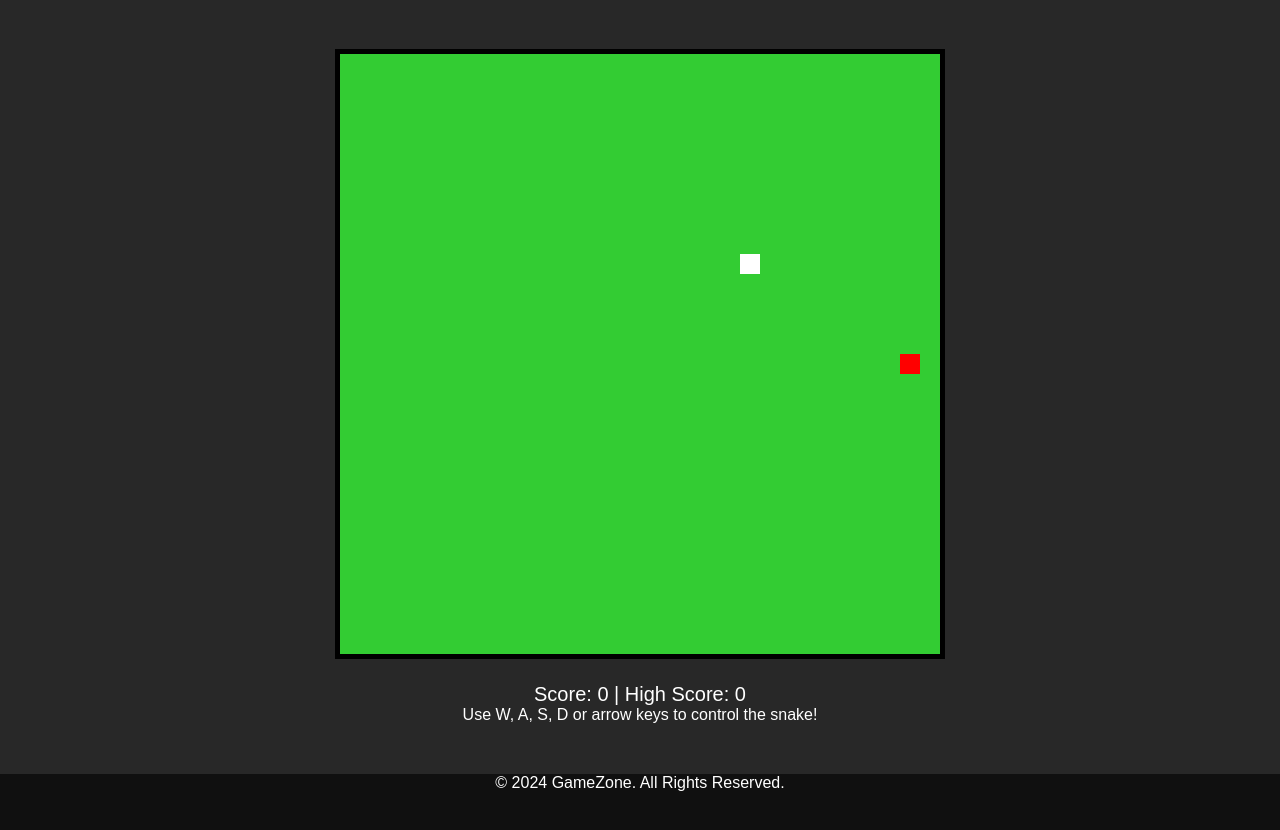
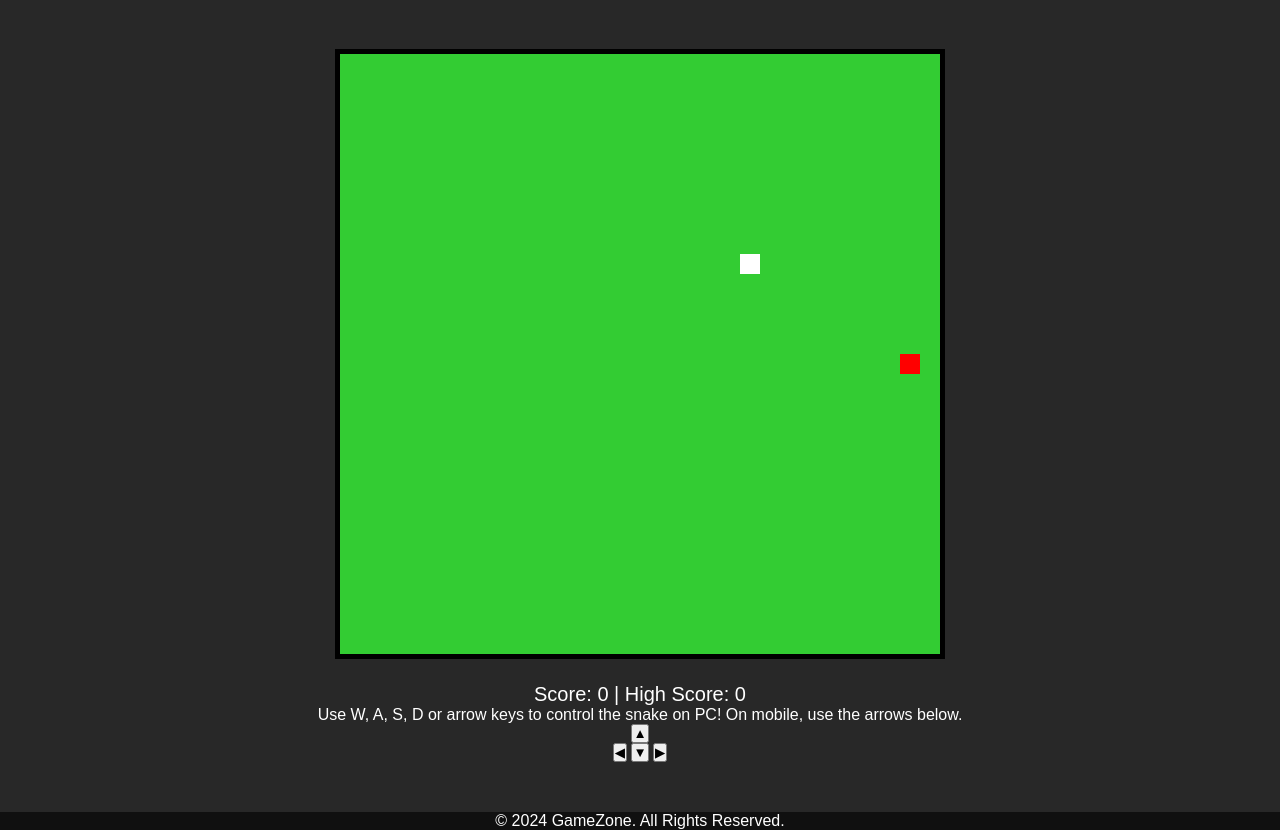
Before and after one commit to rayush2001/GameZone, a plain HTML site: page snake game/main.html in a window 1280 px wide. Shown: the part 78-908 px from the top of the page. Before the commit the page ends 870 px from the top, so only its background shows below. Drawn offline with Linux system fonts and the light colour scheme.

Commit message:
Update main.html

```diff
--- a/snake game/main.html
+++ b/snake game/main.html
@@ -15,7 +15,17 @@
     <section class="game-section">
         <canvas id="gameCanvas" width="600" height="600"></canvas>
         <p id="score">Score: 0 | High Score: 0</p>
-        <p>Use W, A, S, D or arrow keys to control the snake!</p>
+        <p>Use W, A, S, D or arrow keys to control the snake on PC! On mobile, use the arrows below.</p>
+
+        <!-- Touch controls for mobile -->
+        <div class="touch-controls">
+            <button id="upBtn">▲</button>
+            <div>
+                <button id="leftBtn">◀</button>
+                <button id="downBtn">▼</button>
+                <button id="rightBtn">▶</button>
+            </div>
+        </div>
     </section>
 
     <footer>
```
